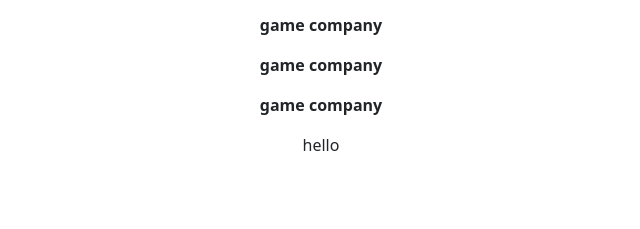
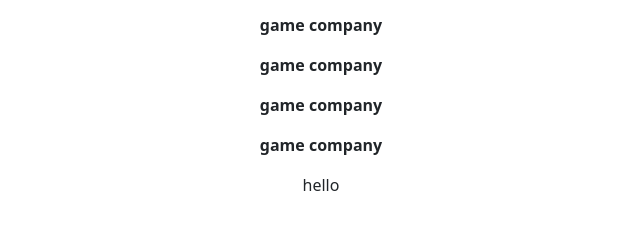
Before and after one commit to EnotCoder/test, a plain HTML site: page index.html in a window 1280 px wide. Shown: the part 83-312 px from the top of the page, without its empty margins (319-959 px from the left). Drawn offline with nearby package versions, Linux system fonts and the light colour scheme.

Commit message:
new commit

```diff
--- a/index.html
+++ b/index.html
@@ -16,6 +16,7 @@
                 <p class="fw-bold">game company</p>
                 <p class="fw-bold">game company</p>
                 <p class="fw-bold">game company</p>
+                <p class="fw-bold">game company</p>
                 <p>hello</p>
             </div>
         </div>
```
